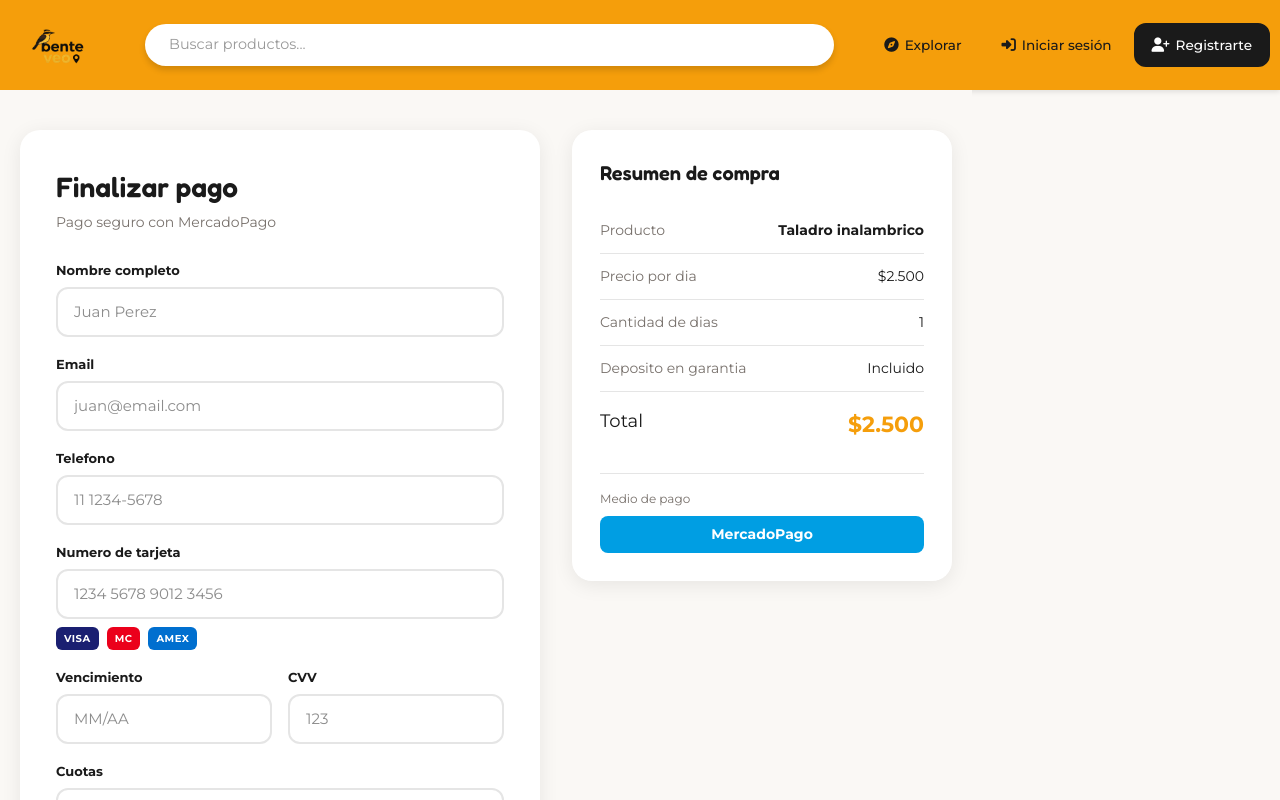
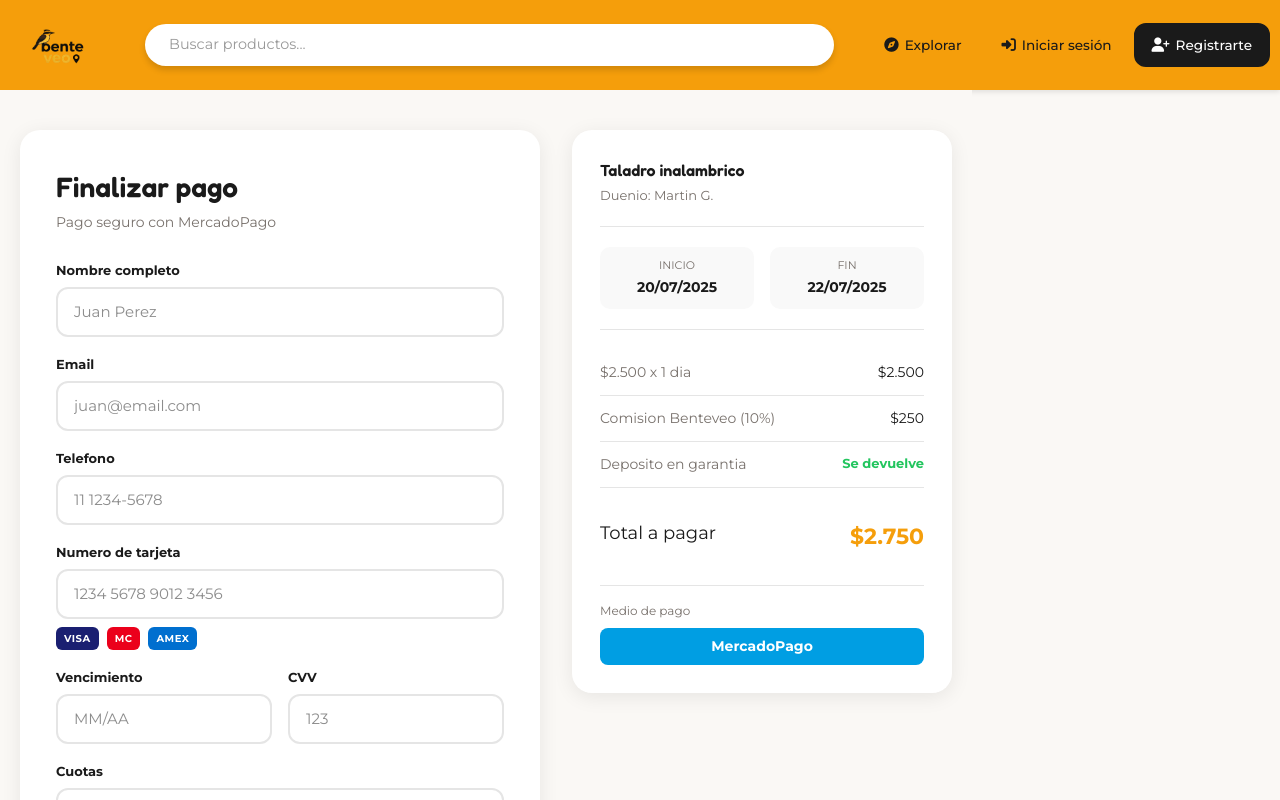
Before and after one commit to RocioAV/frontend-benteveo, a React (Vite) app: page /pago in a window 1280 px wide. Shown: the top 800 px of the page. Built offline with nearby package versions, Linux system fonts and the light colour scheme; no server answers.

Commit message:
Mejoras pasarela: info producto, duenio, fechas, comision 10%, deposito, toast

```diff
--- a/src/pages/Pago.css
+++ b/src/pages/Pago.css
@@ -186,6 +186,71 @@
   margin-bottom: 20px;
 }
 
+.resumen-producto {
+  display: flex;
+  gap: 12px;
+  margin-bottom: 20px;
+  padding-bottom: 20px;
+  border-bottom: 1px solid #e5e5e5;
+}
+
+.resumen-producto-img {
+  width: 70px;
+  height: 70px;
+  border-radius: 12px;
+  object-fit: cover;
+}
+
+.resumen-producto-info h3 {
+  font-size: 16px;
+  margin-bottom: 4px;
+}
+
+.resumen-duenio {
+  font-size: 13px;
+  color: #78716c;
+  margin: 0;
+}
+
+.resumen-fechas {
+  display: flex;
+  gap: 16px;
+  margin-bottom: 20px;
+  padding-bottom: 20px;
+  border-bottom: 1px solid #e5e5e5;
+}
+
+.resumen-fecha-item {
+  flex: 1;
+  background: #f9f9f9;
+  border-radius: 10px;
+  padding: 10px 12px;
+  text-align: center;
+}
+
+.resumen-fecha-item span {
+  display: block;
+  font-size: 11px;
+  color: #78716c;
+  text-transform: uppercase;
+  margin-bottom: 2px;
+}
+
+.resumen-fecha-item strong {
+  font-size: 14px;
+  color: #1a1a1a;
+}
+
+.resumen-detalles {
+  margin-bottom: 16px;
+}
+
+.resumen-gratuito {
+  color: #22c55e;
+  font-size: 13px;
+  font-weight: 600;
+}
+
 .resumen-item {
   display: flex;
   justify-content: space-between;
@@ -280,6 +345,29 @@
   font-size: 15px;
 }
 
+.pago-exitoso-detalles {
+  background: #f9f9f9;
+  border-radius: 12px;
+  padding: 16px;
+  margin: 20px 0;
+  text-align: left;
+}
+
+.exito-item {
+  display: flex;
+  justify-content: space-between;
+  padding: 8px 0;
+  font-size: 14px;
+}
+
+.exito-item span {
+  color: #78716c;
+}
+
+.exito-item strong {
+  color: #1a1a1a;
+}
+
 .pago-monto {
   font-size: 36px;
   font-weight: 800;
@@ -291,6 +379,27 @@
 .pago-detalle {
   font-size: 13px;
   margin-bottom: 28px;
+}
+
+.pago-exitoso-acciones {
+  display: flex;
+  gap: 12px;
+  justify-content: center;
+}
+
+.btn-explorar {
+  padding: 14px 32px;
+  background: #f5f5f5;
+  border: none;
+  border-radius: 12px;
+  font-size: 15px;
+  font-weight: 600;
+  cursor: pointer;
+  transition: background 0.2s;
+}
+
+.btn-explorar:hover {
+  background: #e5e5e5;
 }
 
 .btn-volver {
--- a/src/pages/Pago.jsx
+++ b/src/pages/Pago.jsx
@@ -1,5 +1,6 @@
 import { useState } from 'react'
 import { useNavigate, useSearchParams } from 'react-router-dom'
+import { toast } from 'react-toastify'
 import './Pago.css'
 
 const Pago = () => {
@@ -9,7 +10,13 @@ const Pago = () => {
   const titulo = searchParams.get('titulo') || 'Taladro inalambrico'
   const precio = parseInt(searchParams.get('precio')) || 2500
   const dias = parseInt(searchParams.get('dias')) || 1
-  const total = precio * dias
+  const duenio = searchParams.get('duenio') || 'Martin G.'
+  const imagen = searchParams.get('imagen') || ''
+  const fechaInicio = searchParams.get('fechaInicio') || '2025-07-20'
+  const fechaFin = searchParams.get('fechaFin') || '2025-07-22'
+  const deposito = parseInt(searchParams.get('deposito')) || 5000
+  const comision = Math.round(precio * dias * 0.1)
+  const total = precio * dias + comision
 
   const [formulario, setFormulario] = useState({
     nombre: '',
@@ -65,7 +72,13 @@ const Pago = () => {
     setTimeout(() => {
       setProcesando(false)
       setPagoExitoso(true)
+      toast.success('Pago realizado con exito')
     }, 2500)
+  }
+
+  const formatFecha = (fecha) => {
+    const [a, m, d] = fecha.split('-')
+    return `${d}/${m}/${a}`
   }
 
   if (pagoExitoso) {
@@ -79,11 +92,33 @@ const Pago = () => {
           </div>
           <h1>Pago aprobado</h1>
           <p>Tu reserva para <strong>{titulo}</strong> fue confirmada.</p>
-          <p className="pago-monto">${total.toLocaleString('es-AR')}</p>
+          <div className="pago-exitoso-detalles">
+            <div className="exito-item">
+              <span>Monto pagado</span>
+              <strong>${total.toLocaleString('es-AR')}</strong>
+            </div>
+            <div className="exito-item">
+              <span>Deposito en garantia</span>
+              <strong>${deposito.toLocaleString('es-AR')}</strong>
+            </div>
+            <div className="exito-item">
+              <span>Duenio</span>
+              <strong>{duenio}</strong>
+            </div>
+            <div className="exito-item">
+              <span>Fechas</span>
+              <strong>{formatFecha(fechaInicio)} - {formatFecha(fechaFin)}</strong>
+            </div>
+          </div>
           <p className="pago-detalle">Recibiras un email de confirmacion en <strong>{formulario.email}</strong></p>
+          <div className="pago-exitoso-acciones">
             <button className="btn-volver" onClick={() => navigate('/')}>
               Volver al inicio
             </button>
+            <button className="btn-explorar" onClick={() => navigate('/explorar')}>
+              Explorar mas productos
+            </button>
+          </div>
         </div>
       </div>
     )
@@ -182,7 +217,7 @@ const Pago = () => {
             <div className="campo-grupo">
               <label>Cuotas</label>
               <select name="cuotas" value={formulario.cuotas} onChange={handleChange}>
-                <option value="1">1 cuota de ${(total).toLocaleString('es-AR')}</option>
+                <option value="1">1 cuota de ${total.toLocaleString('es-AR')}</option>
                 <option value="3">3 cuotas de ${(total / 3).toLocaleString('es-AR')}</option>
                 <option value="6">6 cuotas de ${(total / 6).toLocaleString('es-AR')}</option>
                 <option value="12">12 cuotas de ${(total / 12).toLocaleString('es-AR')}</option>
@@ -211,27 +246,45 @@ const Pago = () => {
         </div>
 
         <div className="pago-resumen">
-          <h3>Resumen de compra</h3>
+          <div className="resumen-producto">
+            {imagen && <img src={imagen} alt={titulo} className="resumen-producto-img" />}
+            <div className="resumen-producto-info">
+              <h3>{titulo}</h3>
+              <p className="resumen-duenio">Duenio: {duenio}</p>
+            </div>
+          </div>
+
+          <div className="resumen-fechas">
+            <div className="resumen-fecha-item">
+              <span>Inicio</span>
+              <strong>{formatFecha(fechaInicio)}</strong>
+            </div>
+            <div className="resumen-fecha-item">
+              <span>Fin</span>
+              <strong>{formatFecha(fechaFin)}</strong>
+            </div>
+          </div>
+
+          <div className="resumen-detalles">
             <div className="resumen-item">
-            <span>Producto</span>
-            <strong>{titulo}</strong>
+              <span>${precio.toLocaleString('es-AR')} x {dias} dia{dias > 1 ? 's' : ''}</span>
+              <span>${(precio * dias).toLocaleString('es-AR')}</span>
             </div>
             <div className="resumen-item">
-            <span>Precio por dia</span>
-            <span>${precio.toLocaleString('es-AR')}</span>
-          </div>
-          <div className="resumen-item">
-            <span>Cantidad de dias</span>
-            <span>{dias}</span>
+              <span>Comision Benteveo (10%)</span>
+              <span>${comision.toLocaleString('es-AR')}</span>
             </div>
             <div className="resumen-item">
               <span>Deposito en garantia</span>
-            <span>Incluido</span>
+              <span className="resumen-gratuito">Se devuelve</span>
             </div>
+          </div>
+
           <div className="resumen-total">
-            <span>Total</span>
+            <span>Total a pagar</span>
             <strong>${total.toLocaleString('es-AR')}</strong>
           </div>
+
           <div className="resumen-mp">
             <span>Medio de pago</span>
             <div className="mp-logo">MercadoPago</div>
```
Lines whose indentation alone changed are shown as unchanged.
